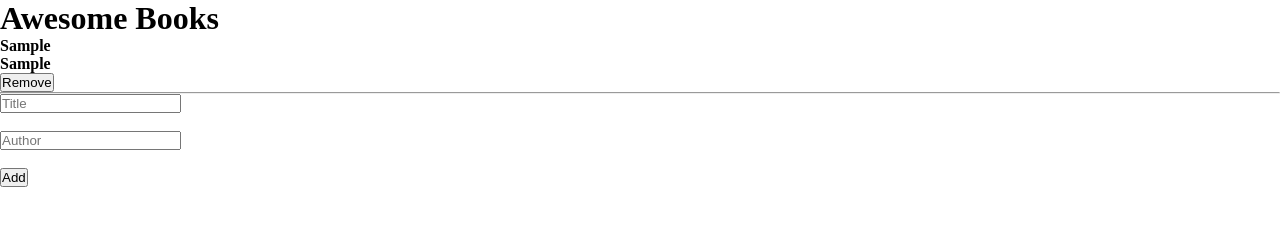
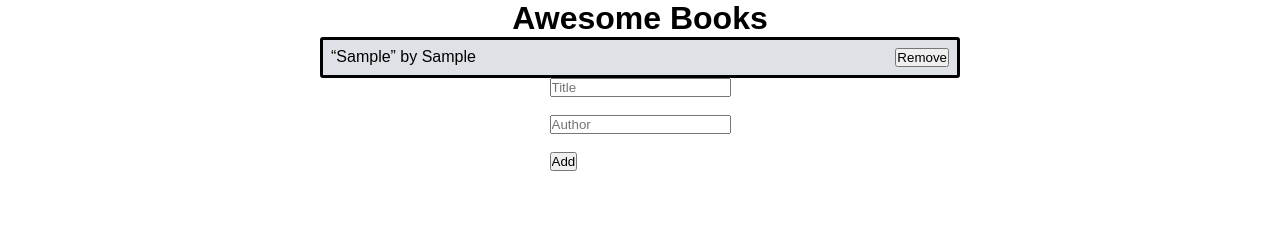
Before and after one commit to binhussen/awesome-books, a website: page index.html in a window 1280 px wide. Both pictures are taken after typing "Sample", "Sample" into the empty fields and a click on the input "Add". Drawn offline with Linux system fonts and the light colour scheme.

Commit message:
Adjust for style

```diff
--- a/index.html
+++ b/index.html
@@ -10,6 +10,7 @@
     <link rel="stylesheet" href="styles.css" />
   </head>
   <body>
+    <div class="container">
       <h1>Awesome Books</h1>
       <div class="data-container"></div>
       <form>
@@ -23,6 +24,7 @@
         <br />
         <input id="submit" type="submit" value="Add" />
       </form>
+    </div>
     <script src="scripts.js"></script>
   </body>
 </html>
--- a/scripts.js
+++ b/scripts.js
@@ -27,16 +27,9 @@ class Books {
     container.innerHTML = '';
     this.books.forEach((book, i) => {
       container.innerHTML += `<div class="book">
-        <p><strong>${book.title}</strong></p>
-        <p><strong>${book.author}</strong></p>
+          <p><q>${book.title}</q> by ${book.author}</p>
+          <button class="remove" id=${i}>Remove</button>
         </div>`;
-      const removeButton = document.createElement('button');
-      removeButton.textContent = 'Remove';
-      removeButton.classList.add('remove');
-      removeButton.setAttribute('id', i);
-      container.appendChild(removeButton);
-
-      container.innerHTML += '<hr/>';
     });
   };
 
--- a/styles.css
+++ b/styles.css
@@ -2,4 +2,28 @@
   margin: 0;
   padding: 0;
   box-sizing: border-box;
+  font-family: Arial, sans-serif;
 }
+
+.container {
+  display: flex;
+  flex-direction: column;
+  justify-content: center;
+  align-items: center;
+}
+
+.data-container {
+  border: 3px solid #000;
+  border-radius: 3px;
+  width: 50vw;
+}
+
+.book {
+  display: flex;
+  justify-content: space-between;
+  padding: 0.5rem;
+}
+
+.book:nth-child(odd) {
+  background: #dee2e6;
+}
```
Lines whose indentation alone changed are shown as unchanged.
